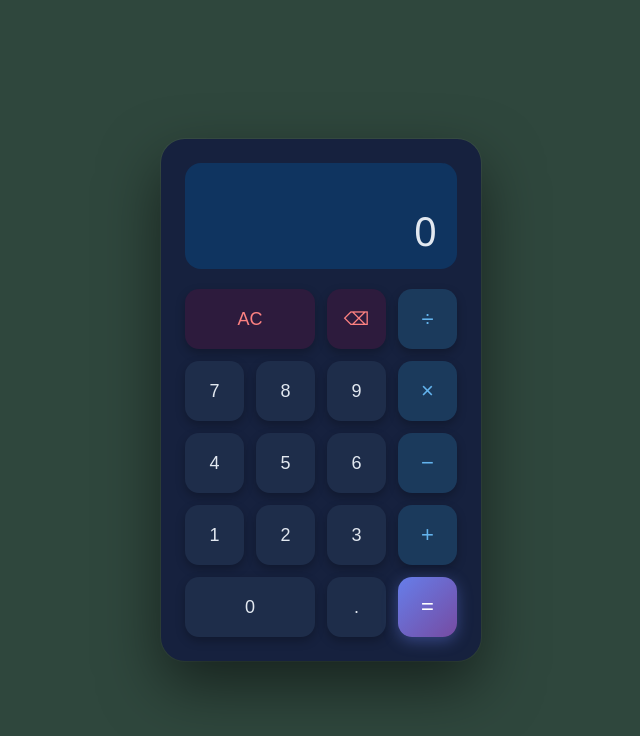
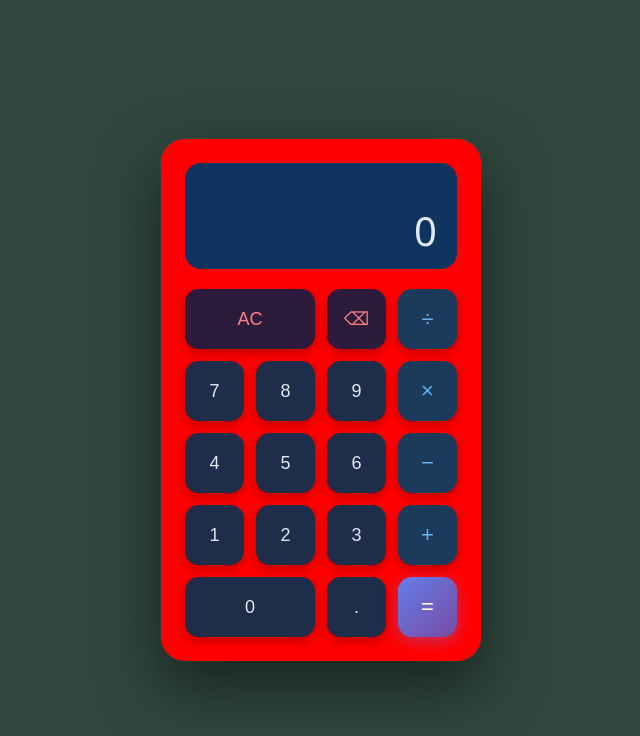
Before and after one commit to farheenkhan07/simple-calculator, a plain HTML site: page index.html in a window 1280 px wide. Shown: the whole page, without its empty margins (319-959 px from the left). Drawn offline with Linux system fonts and the light colour scheme.

Commit message:
push by aleem to red colour

```diff
--- a/style.css
+++ b/style.css
@@ -14,7 +14,7 @@ body {
 }
 
 .calculator {
-  background: #16213e;
+  background: #ff0000;
   border-radius: 24px;
   padding: 24px;
   width: 320px;
```
